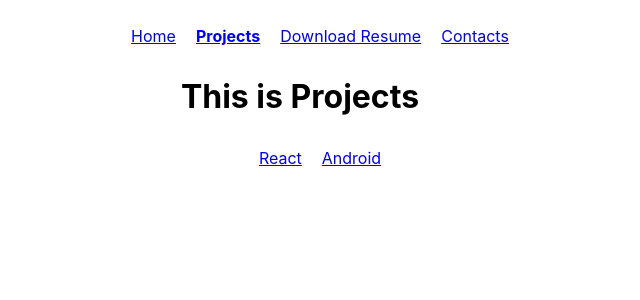
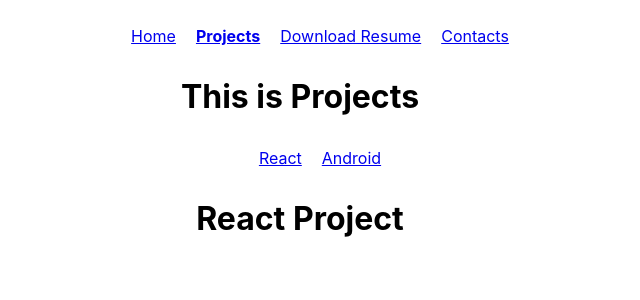
Before and after one commit to Sadia-hub/p1, a React (Create React App) app: page /projects in a window 1280 px wide. Shown: the top 300 px of the page, without its empty margins (340-980 px from the left). Built offline with nearby package versions, Linux system fonts and the light colour scheme.

Commit message:
index route done

```diff
--- a/src/App.js
+++ b/src/App.js
@@ -17,6 +17,7 @@ function App() {
       <Routes>
         <Route path="/" element={ <Home /> }/>
         <Route path="projects" element={<Projects/>}>
+          <Route index element={<React/>} />
           <Route path="react" element={<React/>}/>
           <Route path="android" element={<Android/>}/>
         </Route>
@@ -33,4 +34,5 @@ function App() {
 export default App;
 
 
-// when no route matches
+// index route
+//url will be same but one default component would already be rendered in the nested routes
```
